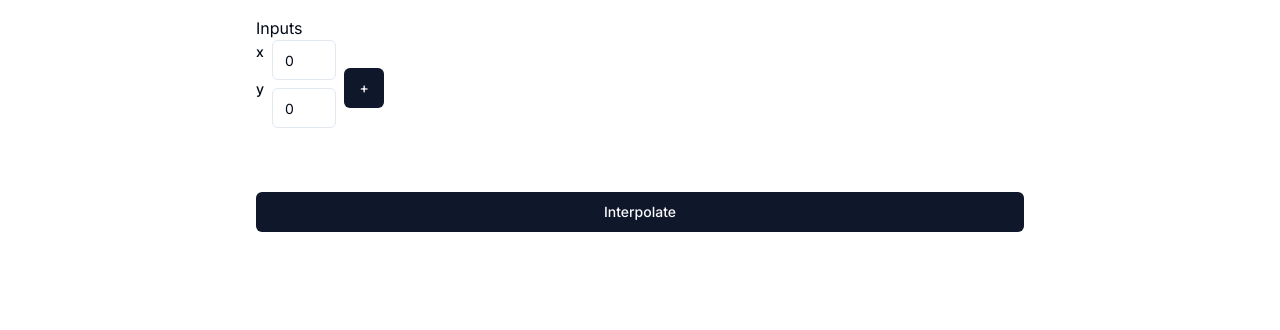
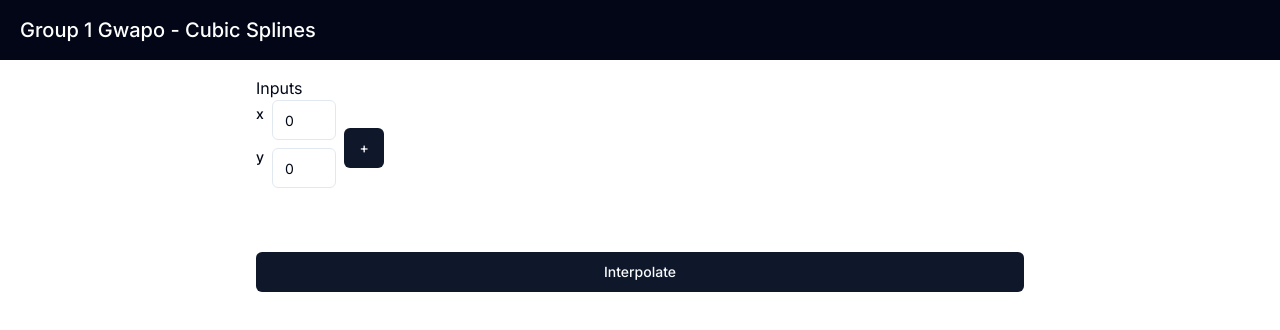
Before and after one commit to 20100215/cubic-splines-calculator, a Next.js app: page / in a window 1280 px wide. Shown: the top 330 px of the page. Built offline with nearby package versions, Linux system fonts and the light colour scheme.

Commit message:
added header

```diff
--- /dev/null
+++ b/src/app/header.tsx
@@ -0,0 +1,15 @@
+import React from 'react'
+
+function Header() {
+  return (
+    <nav className="relative flex w-full flex-wrap items-center justify-between bg-slate-950 py-2 shadow-dark-mild lg:py-4">
+        <div className="flex w-full flex-wrap items-center justify-between px-3">
+            <div className="ms-2">
+                <span className="text-xl font-medium text-white">Group 1 Gwapo - Cubic Splines</span>
+            </div>
+        </div>
+    </nav>
+  )
+}
+
+export default Header
--- a/src/app/layout.tsx
+++ b/src/app/layout.tsx
@@ -1,7 +1,7 @@
 import type { Metadata } from "next";
 import { Inter } from "next/font/google";
 import "./globals.css";
-
+import Header from "./header";
 import { Toaster } from "@/components/ui/toaster"
 
 const inter = Inter({ subsets: ["latin"] });
@@ -18,7 +18,7 @@ export default function RootLayout({
 }>) {
   return (
     <html lang="en">
-      <body className={inter.className}>{children}<Toaster /></body>
+      <body className={inter.className}><Header />{children}<Toaster /></body>
     </html>
   );
 }
--- a/src/app/page.js
+++ b/src/app/page.js
@@ -97,16 +97,16 @@ export default function Home() {
             setImg(srcURL);
         });
     }
-5.634
+
 	return (
 		<main className='w-3/5 m-auto'>
             <div className='my-4'>
                 <h2>Inputs</h2>
                 <div className='flex mb-12'>
                     <div className='grid content-around mr-2'>
-                        <Label className='mb-3'>x</Label>
+                        <Label className='mb-4'>x</Label>
                         <Label className='mb-3'>y</Label>
-                        <Label className='mb-3'></Label>
+                        <Label className=''></Label>
                     </div>
 
                     {formData.map((input, ndx) =>{
```
